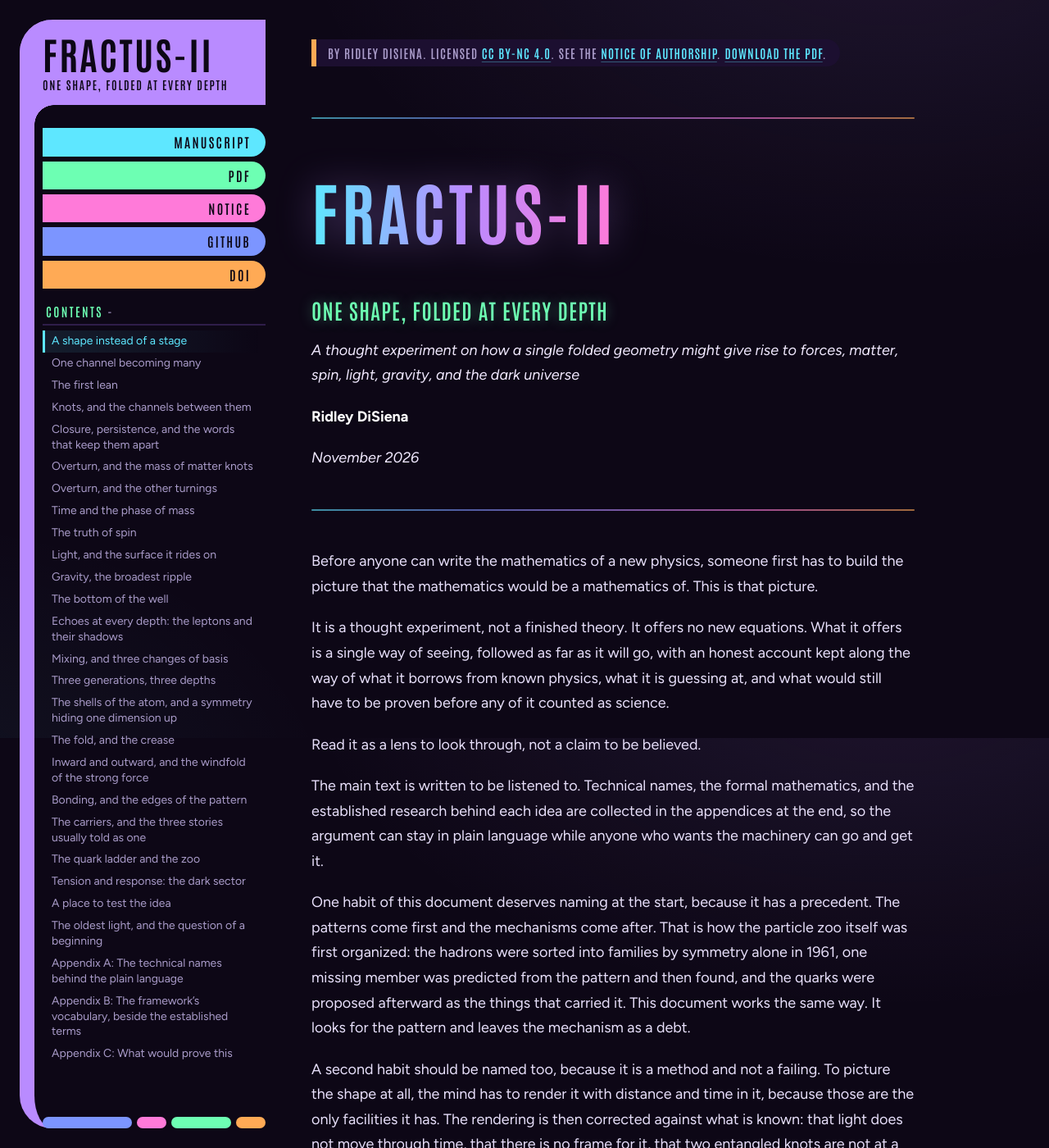
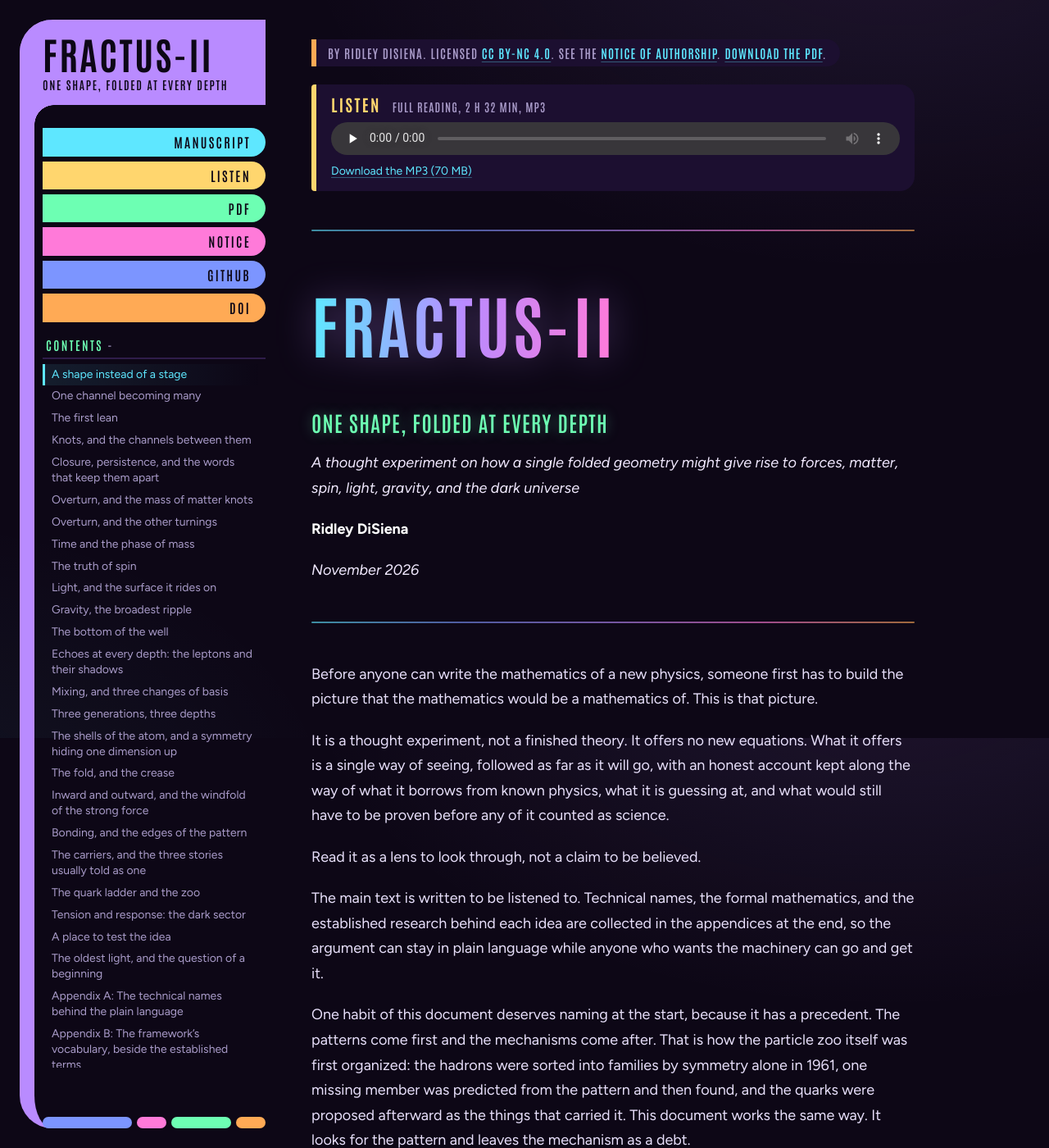
Before and after one commit to RidleyDiSiena/fractus-ii, a Jekyll site: the page built from index.html, in a window 1280 px wide and 1400 px high. Shown: the whole window at 82% size. Built offline with Jekyll 4.4.1, drawn with Linux system fonts in a browser that asks for light colours; comment, search, counter and statistics services are not loaded.

Commit message:
Add audio reading with a player and Listen button
Co-Authored-By: Claude Opus 5.5 <noreply@anthropic.com>

```diff
--- a/_layouts/default.html
+++ b/_layouts/default.html
@@ -21,6 +21,7 @@
         </div>
         <nav class="pills" aria-label="Site">
           <a class="pill p-cyan" href="{{ '/' | relative_url }}">Manuscript</a>
+          <a class="pill p-yellow" href="{{ '/#listen' | relative_url }}">Listen</a>
           <a class="pill p-green" href="{{ '/fractus-ii.pdf' | relative_url }}">PDF</a>
           <a class="pill p-pink" href="{{ '/NOTICE.html' | relative_url }}">Notice</a>
           <a class="pill p-blue" href="{{ site.repo_url }}">GitHub</a>
--- a/_layouts/manuscript.html
+++ b/_layouts/manuscript.html
@@ -2,6 +2,31 @@
 layout: default
 ---
 <p class="byline">By Ridley DiSiena. Licensed <a href="{{ site.repo_url }}/blob/main/LICENSE">CC BY-NC 4.0</a>. See the <a href="{{ '/NOTICE.html' | relative_url }}">Notice of Authorship</a>. <a href="{{ '/fractus-ii.pdf' | relative_url }}">Download the PDF</a>.</p>
+
+<section class="listen" id="listen" aria-label="Audio version">
+  <p class="listen-head"><span class="listen-title">Listen</span> <span class="listen-meta">Full reading, 2 h 32 min, MP3</span></p>
+  <audio id="reading" controls preload="none" src="{{ '/fractus-ii.mp3' | relative_url }}">
+    Your browser cannot play this audio. <a href="{{ '/fractus-ii.mp3' | relative_url }}">Download the MP3</a>.
+  </audio>
+  <p class="listen-foot"><span id="resume-note"></span><a href="{{ '/fractus-ii.mp3' | relative_url }}" download>Download the MP3 (70 MB)</a></p>
+</section>
+<script>
+  (function () {
+    var a = document.getElementById('reading'), note = document.getElementById('resume-note'), key = 'fractus-ii-audio-pos', saved = 0;
+    try { saved = parseFloat(localStorage.getItem(key)) || 0; } catch (e) {}
+    function fmt(t) { var h = Math.floor(t / 3600), m = Math.floor(t % 3600 / 60), s = Math.floor(t % 60);
+      return (h ? h + ':' + String(m).padStart(2, '0') : m) + ':' + String(s).padStart(2, '0'); }
+    if (saved > 30) note.textContent = 'Resumes at ' + fmt(saved) + '. ';
+    a.addEventListener('loadedmetadata', function () { if (saved > 30 && saved < a.duration - 10) a.currentTime = saved; }, { once: true });
+    var last = 0;
+    a.addEventListener('timeupdate', function () {
+      if (Math.abs(a.currentTime - last) < 5) return;
+      last = a.currentTime;
+      try { localStorage.setItem(key, a.currentTime); } catch (e) {}
+    });
+    a.addEventListener('ended', function () { try { localStorage.removeItem(key); } catch (e) {} note.textContent = ''; });
+  })();
+</script>
 
 <hr>
 
--- a/assets/css/style.scss
+++ b/assets/css/style.scss
@@ -16,6 +16,7 @@
   --green: #6dffb3;
   --pink: #ff7ad9;
   --orange: #ffaa55;
+  --yellow: #ffd66e;
   --display: "Antonio", "Arial Narrow", sans-serif;
   --body: "Figtree", "Helvetica Neue", Arial, sans-serif;
   --mono: "JetBrains Mono", Menlo, Consolas, monospace;
@@ -129,6 +130,7 @@ body {
 .p-blue { background: var(--blue); }
 .p-orange { background: var(--orange); }
 .p-green { background: var(--green); }
+.p-yellow { background: var(--yellow); }
 
 .toc {
   flex: 1;
@@ -155,7 +157,7 @@ body {
   padding: 6px 4px 6px 0;
   list-style: none;
   overflow-y: auto;
-  max-height: calc(100vh - 498px); /* room for the elbow, six buttons and the foot */
+  max-height: calc(100vh - 536px); /* room for the elbow, seven buttons and the foot */
   scrollbar-width: thin;
   scrollbar-color: var(--line) transparent;
 }
@@ -305,6 +307,22 @@ img { max-width: 100%; }
   color: var(--muted);
 }
 
+/* Audio player */
+
+.listen {
+  margin: 0.4em 0 1.4em;
+  padding: 14px 18px 12px;
+  border-left: 6px solid var(--yellow);
+  border-radius: 4px 18px 18px 4px;
+  background: var(--panel);
+  scroll-margin-top: 24px;
+}
+.listen-head { margin: 0 0 10px; display: flex; flex-wrap: wrap; align-items: baseline; gap: 4px 14px; }
+.listen-title { font: 700 20px/1 var(--display); letter-spacing: 0.12em; text-transform: uppercase; color: var(--yellow); }
+.listen-meta { font: 600 14px/1.3 var(--display); letter-spacing: 0.08em; text-transform: uppercase; color: var(--muted); }
+.listen audio { display: block; width: 100%; height: 40px; color-scheme: dark; }
+.listen-foot { margin: 8px 0 0; font-size: 14px; color: var(--muted); }
+
 #comments h2 { color: var(--pink); text-shadow: 0 0 18px rgba(255, 122, 217, 0.35); }
 #comments > p { color: var(--muted); font-size: 16px; }
 .giscus { margin-top: 1em; }
@@ -353,7 +371,7 @@ img { max-width: 100%; }
 
 @media print {
   body { background: #fff; color: #000; font-size: 11pt; }
-  .rail, #comments, .skip { display: none; }
+  .rail, #comments, .skip, .listen { display: none; }
   .page { margin: 0; max-width: none; padding: 0; }
   h1, h2, h3 { color: #000 !important; text-shadow: none !important; filter: none; background: none; -webkit-text-fill-color: #000; }
   a, strong, em { color: #000; }
```
Also changed, not shown: README.md, 1 other file.
